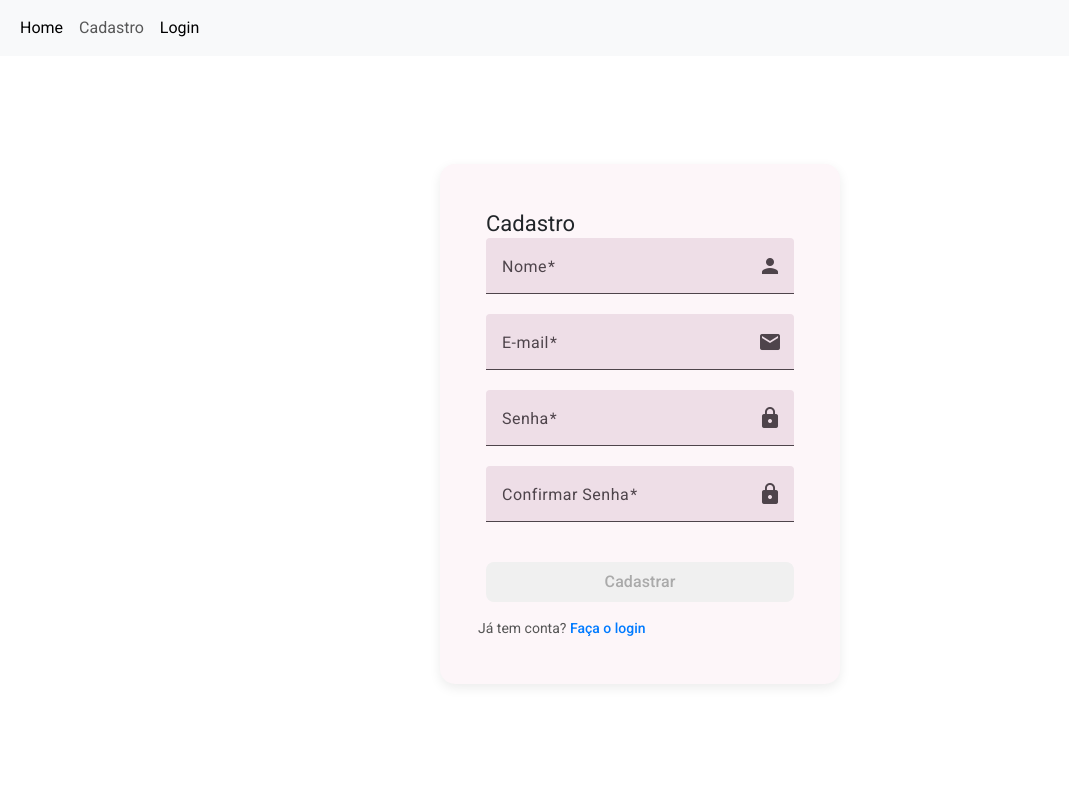
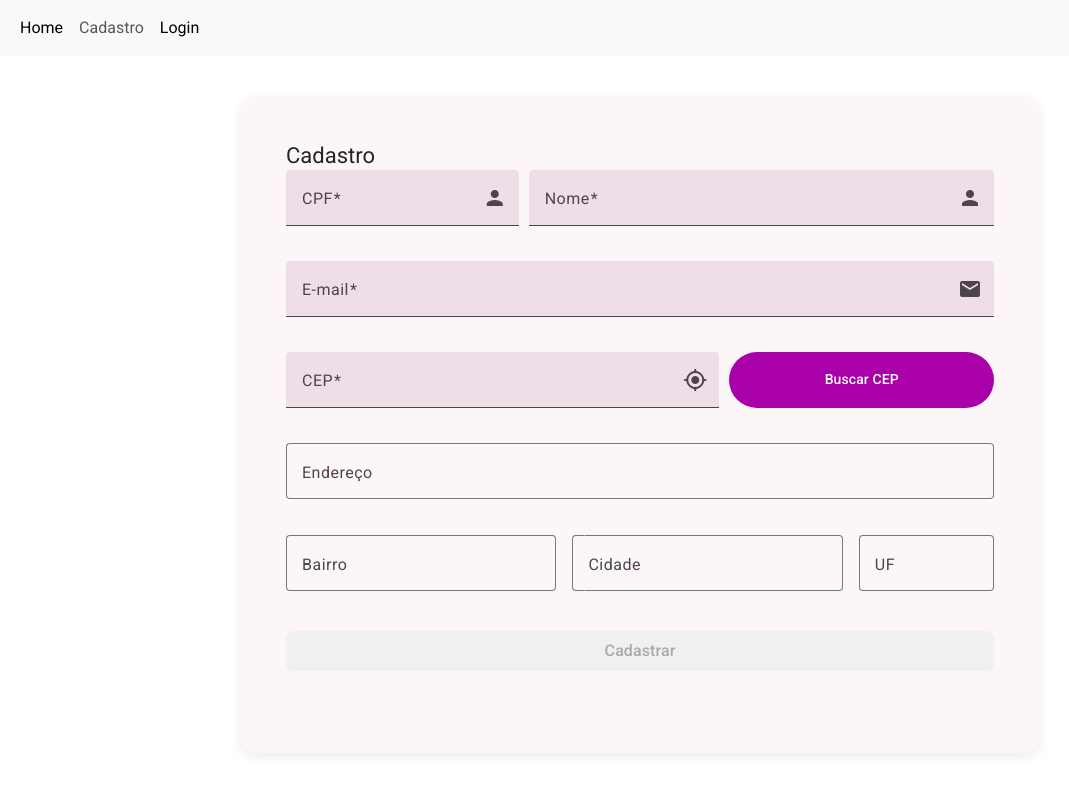
Before and after one commit to flaviaros4/Projeto-WebII, an Angular app in the folder front-end/: page /cadastro in a window 1280 px wide. Shown: the top 794 px of the page, without its empty margins (0-1069 px from the left). Built offline with nearby package versions, Linux system fonts and the light colour scheme.

Commit message:
atualizacao de tela de cadastro

```diff
--- a/front-end/src/app/app.routes.ts
+++ b/front-end/src/app/app.routes.ts
@@ -1,7 +1,6 @@
 import { Routes } from '@angular/router';
 
 import { Cadastro } from './pages/cadastro/cadastro';
-import { App } from './app';
 import { Login } from './pages/login/login';
 import { SolicitacaoDeManutencao } from './pages/solicitacao-de-manutencao/solicitacao-de-manutencao';
 
--- a/front-end/src/app/pages/cadastro/cadastro.css
+++ b/front-end/src/app/pages/cadastro/cadastro.css
@@ -1,13 +1,13 @@
-/* Estilos Globais */
+
 html, body {
     margin: 0;
     padding: 0;
     height: 100%;
     font-family: Roboto, "Helvetica Neue", sans-serif;
-    background-color: #f5f5f5; /* Um fundo cinza claro para destacar o card */
+    background-color: #f5f5f5;
 }
 
-/* Container principal para centralizar o card */
+
 .cadastro-container {
     min-height: calc(100vh - 64px);
     display: flex;
@@ -16,19 +16,19 @@ html, body {
     padding: 20px;
 }
 
-/* Estilo do Card de Cadastro */
+
 .cadastro-card {
-    max-width: 400px;
+    max-width: 800px;
     width: 100%;
     padding: 30px;
     box-sizing: border-box;
-    background-color: #fdf6f9; /* Tom de rosa bem claro, similar à imagem */
-    border-radius: 15px; /* Bordas mais arredondadas */
-    box-shadow: 0 4px 12px rgba(0, 0, 0, 0.08); /* Sombra suave */
+    background-color: #fdf6f9;
+    border-radius: 15px;
+    box-shadow: 0 4px 12px rgba(0, 0, 0, 0.08);
     text-align: center;
 }
 
-/* Cabeçalho do Card */
+
 .mat-card-header {
     display: flex;
     justify-content: center;
@@ -41,12 +41,14 @@ html, body {
     color: #333;
 }
 
-/* Campos de Formulário */
+
+
 .full-width-input {
     width: 100%;
+    margin-bottom: 15px;
 }
 
-/* Personalização dos campos do Angular Material para parecer com a imagem */
+
 ::ng-deep .mat-form-field-appearance-fill .mat-form-field-flex {
     background-color: transparent !important;
     padding: .75em .75em 0 .75em;
@@ -56,7 +58,7 @@ html, body {
     background-color: rgba(0, 0, 0, 0.42) !important;
 }
 
-/* Botão de Cadastro */
+
 .cadastro-button {
     width: 100%;
     margin-top: 20px;
@@ -64,8 +66,8 @@ html, body {
     font-size: 16px;
     font-weight: 500;
     border-radius: 8px;
-    background-color: #e0e0e0 !important; /* Cinza claro como na imagem */
-    color: #333 !important; /* Texto escuro */
+    background-color: #e0e0e0 !important;
+    color: #333 !important;
     box-shadow: none !important;
 }
 
@@ -74,7 +76,7 @@ html, body {
     color: #aaa !important;
 }
 
-/* Ações do Card (link para login) */
+
 .mat-card-actions {
     display: flex;
     justify-content: center;
@@ -90,7 +92,7 @@ h6 {
 
 .redirecionamento {
     text-decoration: none;
-    color: #007bff; /* Azul para o link, como na imagem */
+    color: #007bff;
     font-weight: 500;
 }
 
@@ -98,14 +100,14 @@ h6 {
     text-decoration: underline;
 }
 
-/* Mensagens de erro e sucesso */
+
 mat-error {
     margin-bottom: 10px;
     text-align: left;
 }
 
 .mensagem-sucesso {
-    color: #28a745; /* Verde para sucesso */
+    color: #28a745;
     font-weight: 500;
     padding: 20px 0;
     text-align: center;
--- a/front-end/src/app/pages/cadastro/cadastro.html
+++ b/front-end/src/app/pages/cadastro/cadastro.html
@@ -5,18 +5,28 @@
     </mat-card-header>
     <mat-card-content>
       <form #cadastroForm="ngForm" (ngSubmit)="cadastrar()">
-        <!-- Mensagem de sucesso -->
+
         <div *ngIf="cadastroSucesso" class="mensagem-sucesso">
           Cadastro realizado com sucesso! Redirecionando para o login...
         </div>
 
-        <!-- Formulário (escondido após o sucesso) -->
+
         <div *ngIf="!cadastroSucesso">
-          <mat-form-field class="full-width-input" appearance="fill">
+
+           <div style="display:flex; gap:10px;">
+            <mat-form-field class="full-width-input" appearance="fill" style="flex:1">
+              <mat-label>CPF</mat-label>
+              <input matInput [(ngModel)]="user.cpf" name="cpf" type="text" required maxlength="11" pattern="^[0-9]{11}$">
+              <mat-icon matSuffix>person</mat-icon>
+            </mat-form-field>
+
+            <mat-form-field class="full-width-input" appearance="fill" style="flex:2">
               <mat-label>Nome</mat-label>
               <input matInput [(ngModel)]="user.nome" name="nome" type="text" required>
               <mat-icon matSuffix>person</mat-icon>
             </mat-form-field>
+          </div>
+
 
           <mat-form-field class="full-width-input" appearance="fill">
             <mat-label>E-mail</mat-label>
@@ -24,28 +34,45 @@
             <mat-icon matSuffix>email</mat-icon>
           </mat-form-field>
 
-          <mat-form-field class="full-width-input" appearance="fill">
-            <mat-label>Senha</mat-label>
-            <input matInput [(ngModel)]="user.password" name="password" type="password" required>
-            <mat-icon matSuffix>lock</mat-icon>
+         <div style="display:flex; gap:10px;">
+            <mat-form-field class="full-width-input" appearance="fill" style="flex:2">
+              <mat-label>CEP</mat-label>
+              <input matInput [(ngModel)]="user.cep" name="cep" type="text" required maxlength="8" pattern="^[0-9]{8}$">
+              <mat-icon matSuffix>my_location</mat-icon>
             </mat-form-field>
 
-          <mat-form-field class="full-width-input" appearance="fill">
-            <mat-label>Confirmar Senha</mat-label>
-            <input matInput [(ngModel)]="user.confirmPassword" name="confirmPassword" type="password" required>
-            <mat-icon matSuffix>lock</mat-icon>
+            <button mat-flat-button color="primary" type="button" style="flex:1; height:56px;" (click)="buscarCep(user.cep)">
+              Buscar CEP
+            </button>
+          </div>
+
+          <mat-form-field appearance="outline" style="width: 100%; margin-bottom: 16px;">
+          <mat-label>Endereço</mat-label>
+          <input matInput type="text" [(ngModel)]="user.logradouro" name="logradouro" [readonly]="true">
        </mat-form-field>
 
-          <mat-error *ngIf="senhasNaoCoincidem">As senhas não coincidem.</mat-error>
+  <div style="display: flex; gap: 16px;">
+    <mat-form-field appearance="outline" style="flex: 1;">
+      <mat-label>Bairro</mat-label>
+      <input matInput type="text" [(ngModel)]="user.bairro" name="bairro" [readonly]="true">
+    </mat-form-field>
+
+    <mat-form-field appearance="outline" style="flex: 1;">
+      <mat-label>Cidade</mat-label>
+      <input matInput type="text" [(ngModel)]="user.cidade" name="localidade" [readonly]="true">
+    </mat-form-field>
+
+    <mat-form-field appearance="outline" style="flex: 0.5;">
+      <mat-label>UF</mat-label>
+      <input matInput type="text" [(ngModel)]="user.uf" name="uf" [readonly]="true">
+    </mat-form-field>
+  </div>
 
           <button mat-flat-button class="cadastro-button" [disabled]="!cadastroForm.valid">Cadastrar</button>
         </div>
       </form>
     </mat-card-content>
     <mat-card-actions *ngIf="!cadastroSucesso">
-      <div>
-        <h6>Já tem conta?&nbsp;<a class="redirecionamento" routerLink="/login">Faça o login</a></h6>
-      </div>
     </mat-card-actions>
   </mat-card>
 </div>
--- a/front-end/src/app/pages/cadastro/cadastro.ts
+++ b/front-end/src/app/pages/cadastro/cadastro.ts
@@ -7,57 +7,86 @@ import { MatButtonModule } from '@angular/material/button';
 import { MatIconModule } from '@angular/material/icon';
 import { MatFormFieldModule } from '@angular/material/form-field';
 import { Router, RouterLink } from '@angular/router';
+import { HttpClient, HttpClientModule } from '@angular/common/http';
 
 @Component({
   selector: 'app-cadastro',
   standalone: true,
   imports: [
-    // Módulos essenciais
     CommonModule,
-    RouterLink,
-    FormsModule, // Necessário para o [(ngModel)]
-
-    // Módulos do Angular Material que estão a ser usados no HTML
+    FormsModule,
     MatCardModule,
     MatFormFieldModule,
     MatInputModule,
     MatIconModule,
-    MatButtonModule
+    MatButtonModule,
+    HttpClientModule
   ],
   templateUrl: './cadastro.html',
   styleUrl: './cadastro.css'
 })
 export class Cadastro {
-  // Definição das propriedades que o HTML usa
   user = {
+    cpf: '',
     nome: '',
     email: '',
-    password: '',
-    confirmPassword: ''
+    cep: '',
+    logradouro: '',
+    bairro: '',
+    cidade: '',
+    uf: '',
+    telefone: ''
   };
 
-  senhasNaoCoincidem: boolean = false;
+  senhaGerada: string | null = null;
+
+constructor(private http: HttpClient) {}
+
+   buscarCep(cep: string) {
+    if (cep && cep.length === 8) {
+      this.http.get(`https://viacep.com.br/ws/${cep}/json/`)
+        .subscribe((dados: any) => {
+          if (dados.erro) {
+            alert("CEP não encontrado!");
+          } else {
+            this.user.logradouro = dados.logradouro;
+            this.user.bairro = dados.bairro;
+            this.user.cidade = dados.localidade;
+            this.user.uf = dados.uf;
+          }
+        });
+    }
+  }
+
+  private gerarSenha(): string {
+    return Math.floor(1000 + Math.random() * 9000).toString();
+  }
+
   cadastroSucesso: boolean = false;
 
   router = inject(Router);
 
   cadastrar() {
-    // Reseta as flags de validação
-    this.senhasNaoCoincidem = false;
+
     this.cadastroSucesso = false;
 
-    // Verifica se as senhas são iguais
-    if (this.user.password !== this.user.confirmPassword) {
-      this.senhasNaoCoincidem = true;
-      return; // Interrompe a execução se as senhas forem diferentes
-    }
+    this.senhaGerada = this.gerarSenha();
 
-    // Lógica para salvar o usuário (usando localStorage como no exemplo de login)
+
     const novoUsuario = {
+      cpf: this.user.cpf,
       nome: this.user.nome,
       email: this.user.email,
-      password: this.user.password
+      telefone: this.user.telefone,
+      cep: this.user.cep,
+      logradouro: this.user.logradouro,
+      bairro: this.user.bairro,
+      cidade: this.user.cidade,
+      uf: this.user.uf,
+      senha: this.senhaGerada
     };
+
+
 
     let usuarios = JSON.parse(localStorage.getItem('usuarios') || '[]');
     usuarios.push(novoUsuario);
@@ -65,7 +94,6 @@ export class Cadastro {
 
     this.cadastroSucesso = true;
 
-    // Redireciona para a página de login após 2 segundos
     setTimeout(() => {
       this.router.navigate(['/login']);
     }, 2000);
```
Lines whose indentation alone changed are shown as unchanged.
